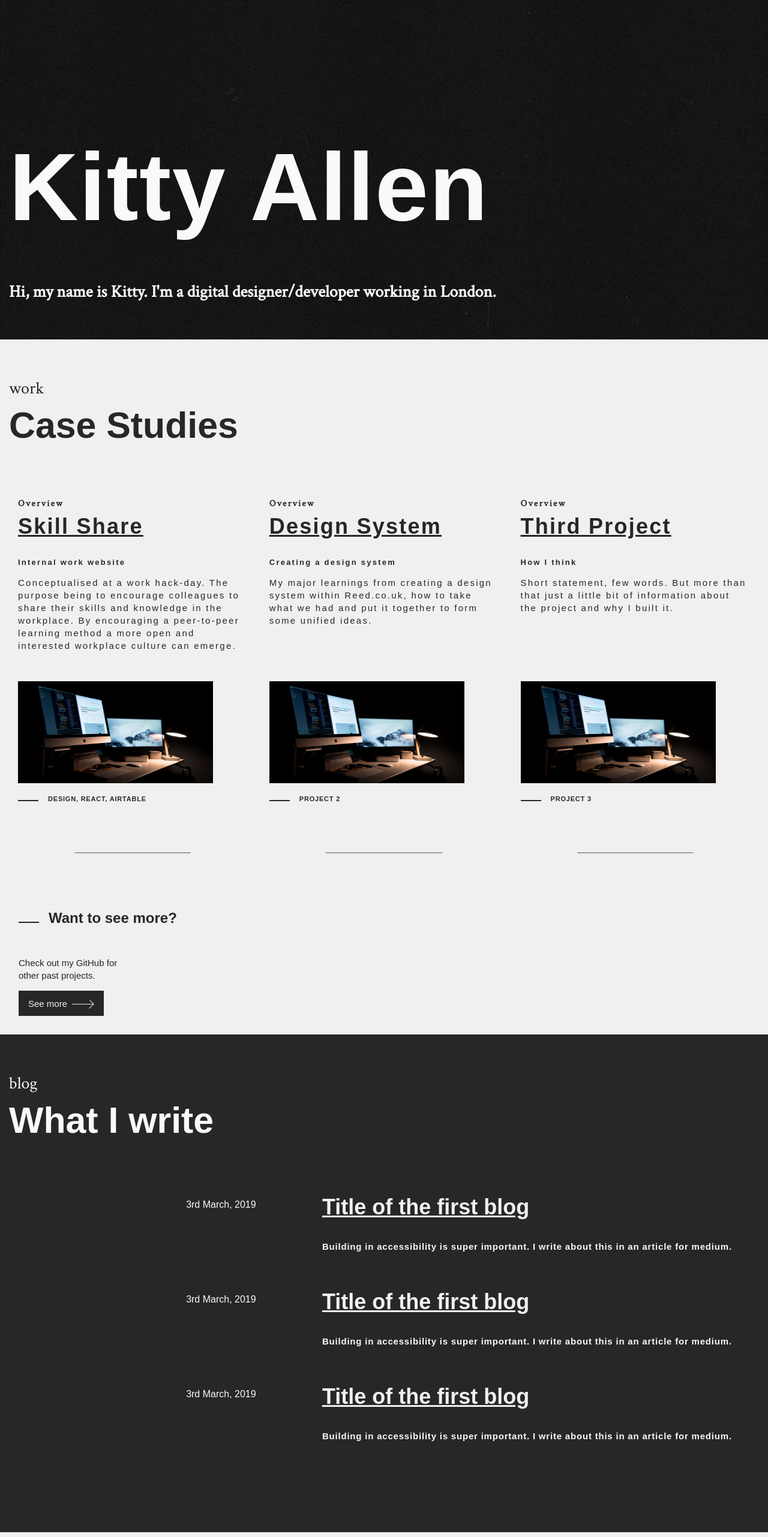
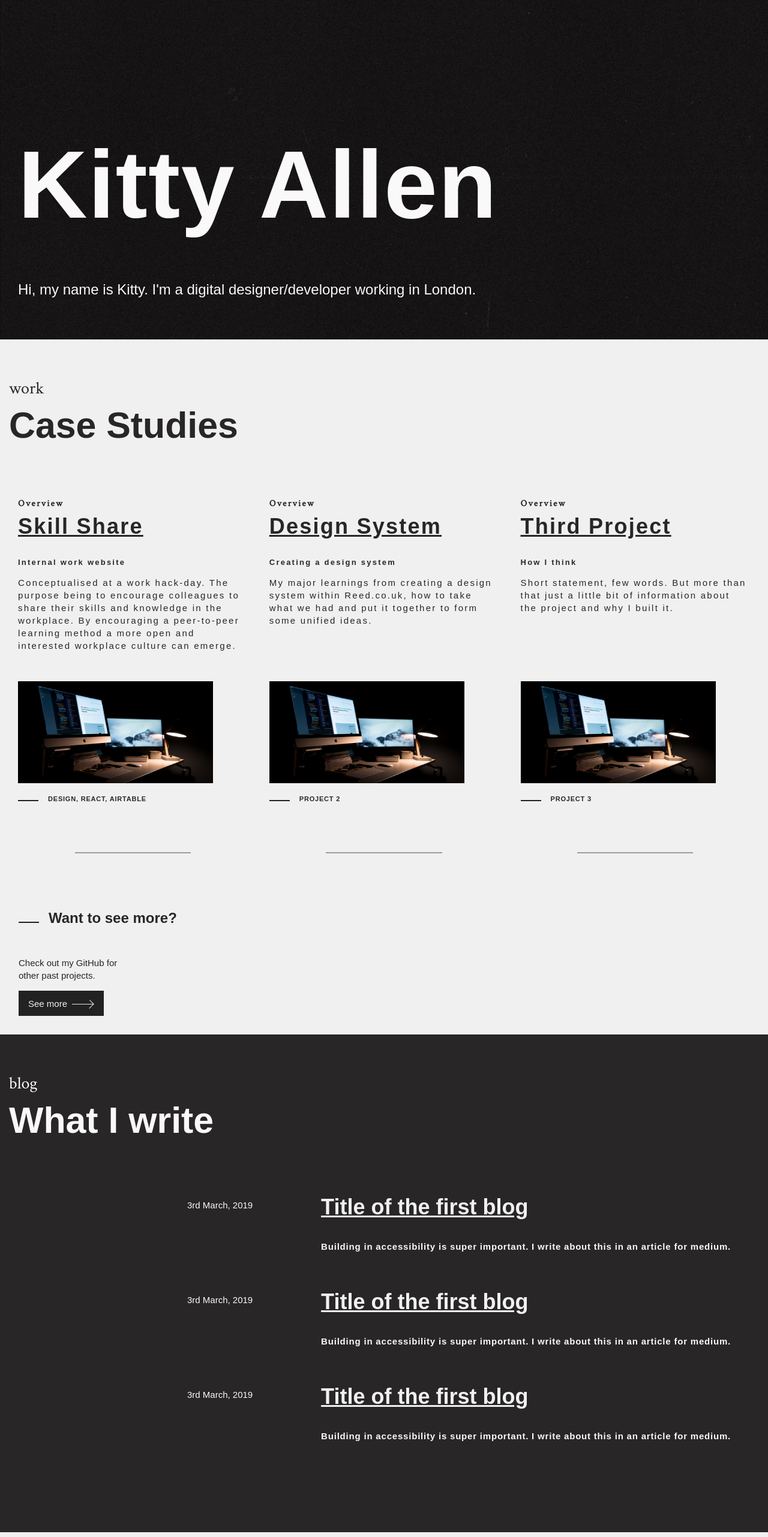
Before and after one commit to parkhabit/projects, a React (Create React App) app: page / in a window 1280 px wide. Shown: the part 234-2797 px from the top of the page at 60% size. Built offline with nearby package versions, Linux system fonts and the light colour scheme.

Commit message:
adjusted spacing for heading

```diff
--- a/src/containers/home.jsx
+++ b/src/containers/home.jsx
@@ -13,7 +13,7 @@ class Home extends Component {
         <Nav background="black"/>
         <div id='home' className="background-dark top-curtain">
             <h1 className='heading-1 pt-30'>Kitty Allen</h1>
-            <h3 className="overline-1">Hi, my name is Kitty. I'm a digital designer/developer working in London.</h3>
+            <h3 className="heading-5">Hi, my name is Kitty. I'm a digital designer/developer working in London.</h3>
           </div>
         <section className="background-light" id='work'>
           <div className='section-heading'>
@@ -78,7 +78,7 @@ class Home extends Component {
           </div>
           <div className="w-lg-80 h-lg-100 ml-20">
             <article className="d-lg-flex justify-around-lg margin-md">
-              <p className="overline pr-lg-20">3rd March, 2019</p>
+              <p className="text light-text pr-lg-20">3rd March, 2019</p>
               <div>
                 <Link to="article/1">
                   <h3 className="heading-2-1 underlined">
@@ -92,7 +92,7 @@ class Home extends Component {
               </div>
             </article>
             <article className="d-lg-flex justify-around-lg margin-md">
-              <p className="overline pr-lg-20">3rd March, 2019</p>
+              <p className="text light-text pr-lg-20">3rd March, 2019</p>
               <div>
                 <Link to="article/2">
                   <h3 className="heading-2-1 underlined">
@@ -106,7 +106,7 @@ class Home extends Component {
               </div>
             </article>
             <article className="d-lg-flex justify-around-lg margin-md">
-              <p className="overline pr-lg-20">3rd March, 2019</p>
+              <p className="text light-text pr-lg-20">3rd March, 2019</p>
               <div>
                 <Link to="article/3">
                   <h3 className="heading-2-1 underlined">
--- a/src/style.css
+++ b/src/style.css
@@ -1,8 +1,14 @@
 /* ///////////////////////////////////////////// FONTS */
+:root {
+  --white: #f0f0f0;
+  --black: #222;
+}
+
 .heading-1 {
   font-weight: bold;
   font-size: 5rem;
   letter-spacing: 0.08rem;
+  line-height: 1;
 }
 
 .heading-2 {
@@ -29,10 +35,9 @@
 }
 
 .heading-5 {
-  font-weight: 600;
-  font-size: 0.9375rem;
-  line-height: 1.4375rem;
-  letter-spacing: 0.05rem;
+  font-weight: 500;
+  font-size: 1.1rem;
+  line-height: 1.6;
 }
 
 .text {
@@ -59,6 +64,10 @@
 .underlined {
   text-decoration: underline;
   cursor: pointer;
+}
+
+#home {
+  padding-left: 30px;
 }
 
 .overline-intro {
@@ -96,7 +105,7 @@
 }
 
 a {
-  color: #f0f0f0;
+  color: var(--white);
   text-decoration: none;
   cursor: pointer;
 }
@@ -190,7 +199,7 @@ a {
 }
 
 .background-light {
-  background-color: #f0f0f0;
+  background-color: var(--white);
   padding: 15px;
   box-sizing: border-box;
   min-height: 100vh;
@@ -222,7 +231,7 @@ h1 {
 
 .divider-light {
   display: block;
-  border: 1px solid #e7e7e7;
+  border: 1px solid var(--white);
 }
 
 .divider-darker {
@@ -232,7 +241,7 @@ h1 {
 
 .divider-small-dark {
   display: block;
-  border: 1px solid #282626;
+  border: 1px solid var(--black);
   width: 50%;
   margin-top: 5rem;
   opacity: .4;
@@ -240,7 +249,7 @@ h1 {
 
 .divider-dark {
   display: block;
-  border: 1px solid #282626;
+  border: 1px solid var(--black);
   width: 100%;
 }
 
@@ -248,12 +257,12 @@ h1 {
   display: inline-block;
   margin: auto 1rem auto 0;
   width: 2rem;
-  border: 1px solid #282626;
+  border: 1px solid var(--black);
 }
 
 .navigation-top {
   height: 3rem;
-  background-color: #f0f0f0;
+  background-color: var(--white);
   padding: 15px 15px 5px 0;
 }
 
@@ -275,8 +284,8 @@ h1 {
 }
 
 .dark-button {
-  background-color: #282626;
-  color: #f0f0f0;
+  background-color: var(--black);
+  color: var(--white);
   font-family: 'IBM Plex Sans', sans-serif;
   font-size: 15px;
   height: 42px;
```
